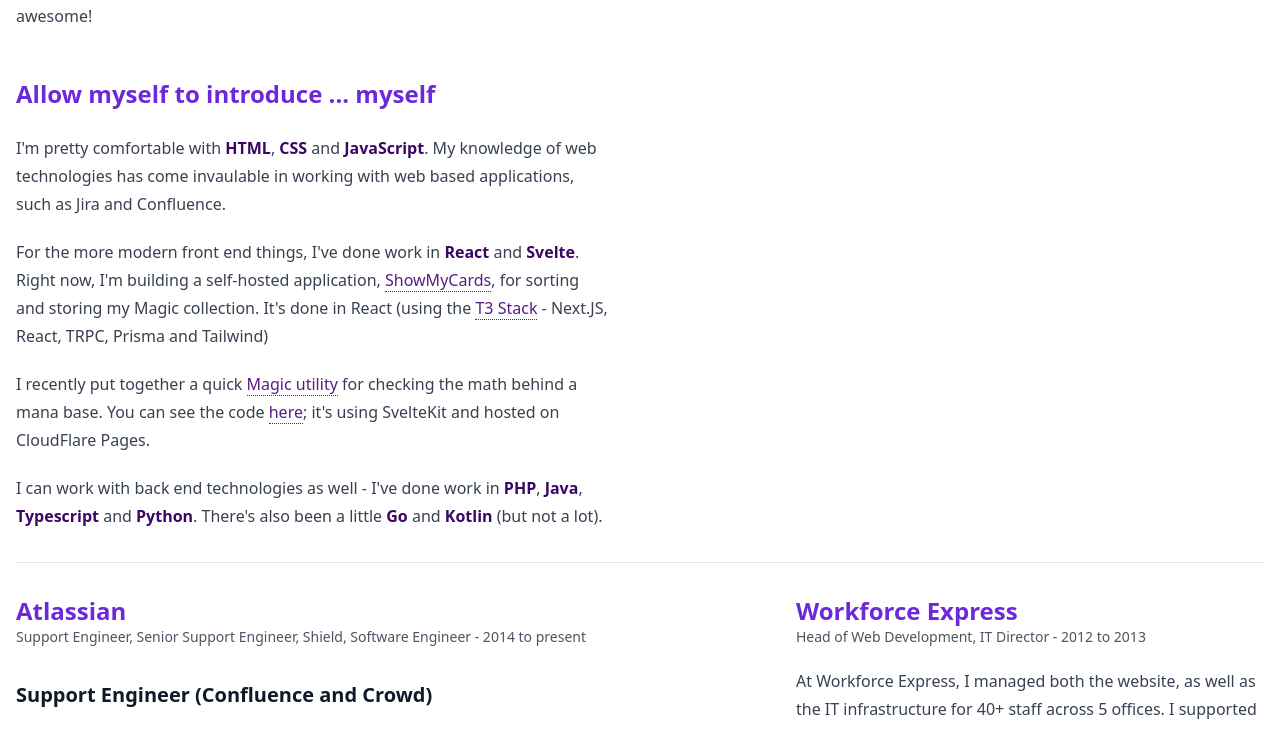
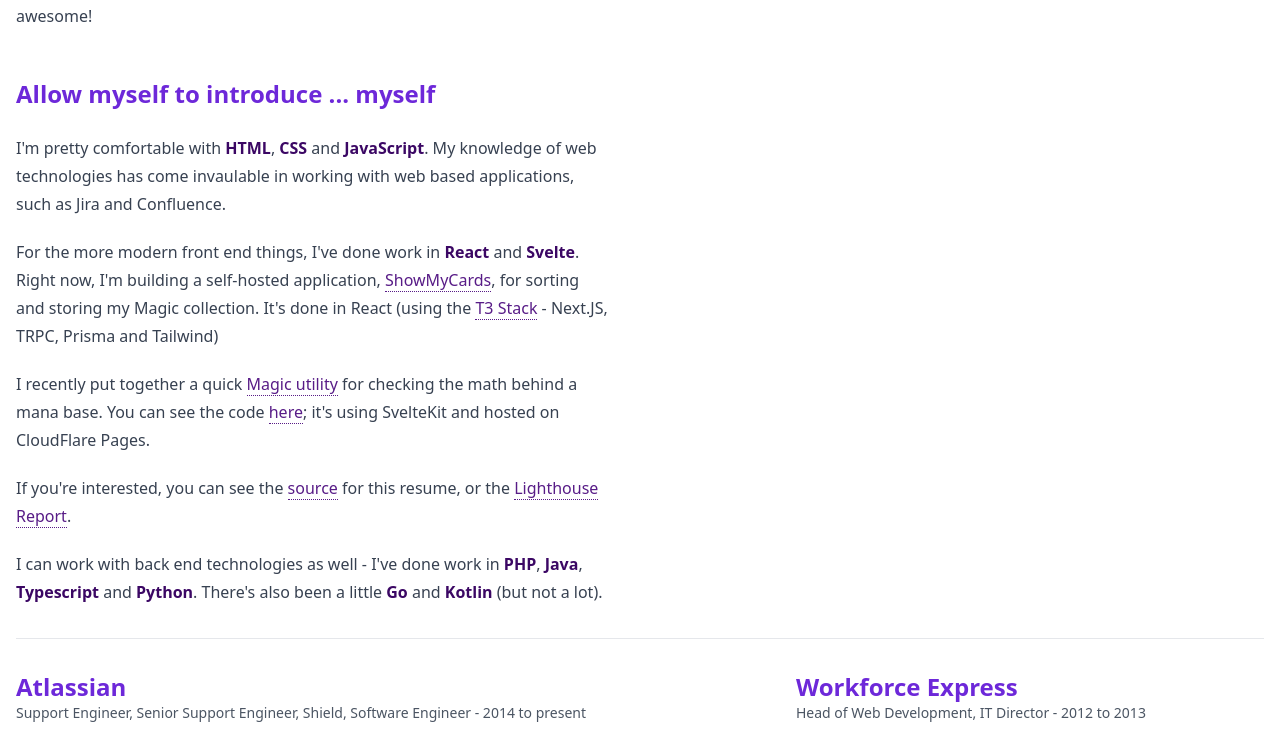
Before and after one commit to EvilChookie/resume, a website built with Parcel: page src/index.html in a window 1280 px wide. Shown: the part 447-1177 px from the top of the page. Built offline with nearby package versions, Linux system fonts and the light colour scheme.

Commit message:
Minor tweaks and add repo + lighthouse

```diff
--- a/src/index.html
+++ b/src/index.html
@@ -32,13 +32,18 @@
                 <strong>Svelte</strong>. Right now, I'm building a self-hosted application, <a
                     href="https://github.com/EvilChookie/ShowMyCards">ShowMyCards</a>, for sorting and
                 storing my Magic collection. It's done in React (using the <a href="https://create.t3.gg">T3 Stack</a> -
-                Next.JS, React, TRPC, Prisma and Tailwind)
+                Next.JS, TRPC, Prisma and Tailwind)
             </p>
 
             <p>I recently put together a quick <a href="https://lands.chookie.space/">Magic utility</a> for checking the
                 math behind a mana base. You can see the code <a
                     href="https://github.com/EvilChookie/land-checker/">here</a>; it's using SvelteKit and hosted on
                 CloudFlare Pages.</p>
+
+            <p>If you're interested, you can see the <a href="https://github.com/EvilChookie/resume">source</a> for this
+                resume, or the <a
+                    href="https://pagespeed.web.dev/analysis/https-resume-chookie-space/sszn1r2vxa">Lighthouse
+                    Report</a>.</p>
 
             <p>I can work with back end technologies as well - I've done work in <strong>PHP</strong>,
                 <strong>Java</strong>, <strong>Typescript</strong> and <strong>Python</strong>. There's also been a
```
